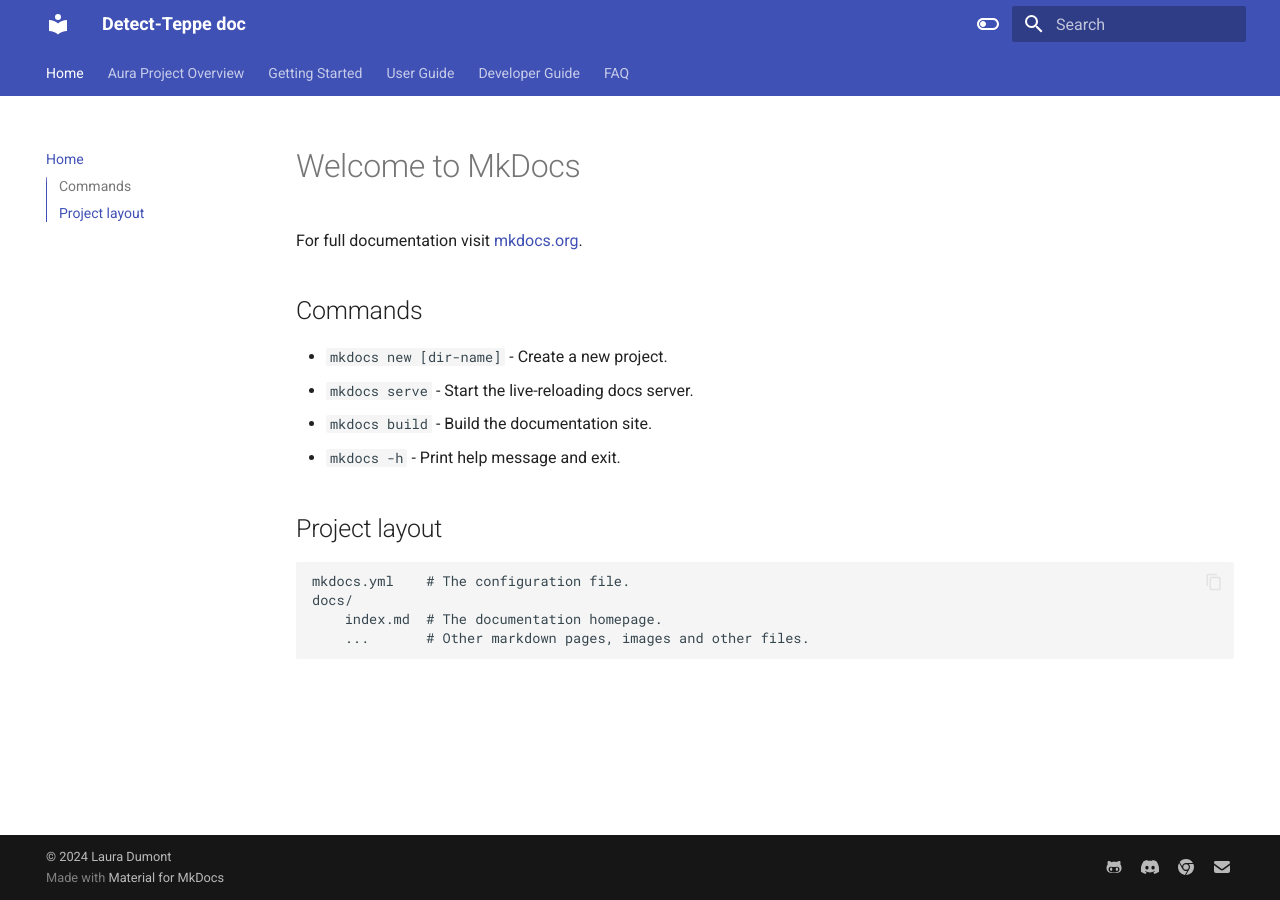
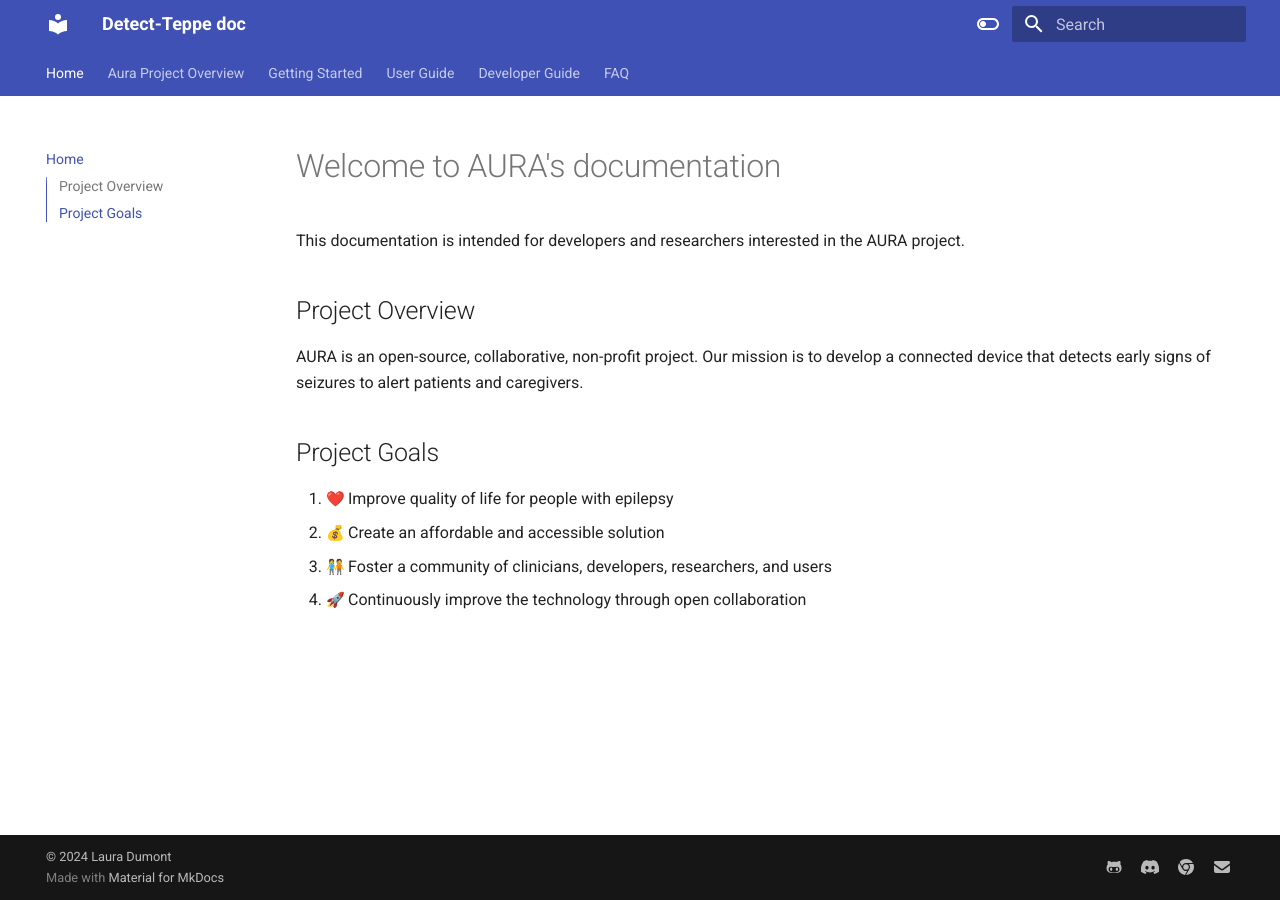
Before and after one commit to Aura-healthcare/detect-teppe-doc, an MkDocs documentation site: the page built from docs/index.md, in a window 1280 px wide. Built offline with MkDocs 1.6.1 and Material for MkDocs 9.7.7, drawn with Linux system fonts in a browser that asks for light colours; emoji names are drawn with the system emoji font.

Commit message:
add project overview

```diff
--- a/docs/index.md
+++ b/docs/index.md
@@ -1,17 +1,14 @@
-# Welcome to MkDocs
+# Welcome to AURA's documentation
 
-For full documentation visit [mkdocs.org](https://www.mkdocs.org).
+This documentation is intended for developers and researchers interested in the AURA project.
 
-## Commands
+## Project Overview
 
-* `mkdocs new [dir-name]` - Create a new project.
-* `mkdocs serve` - Start the live-reloading docs server.
-* `mkdocs build` - Build the documentation site.
-* `mkdocs -h` - Print help message and exit.
+AURA is an open-source, collaborative, non-profit project. Our mission is to develop a connected device that detects early signs of seizures to alert patients and caregivers.
 
-## Project layout
+## Project Goals
 
-    mkdocs.yml    # The configuration file.
-    docs/
-        index.md  # The documentation homepage.
-        ...       # Other markdown pages, images and other files.
+1. :heart: Improve quality of life for people with epilepsy
+2. :moneybag: Create an affordable and accessible solution
+3. :people_holding_hands: Foster a community of clinicians, developers, researchers, and users
+4. :rocket: Continuously improve the technology through open collaboration
```
Also changed, not shown: docs/project-overview.md (+11 -15 lines).
